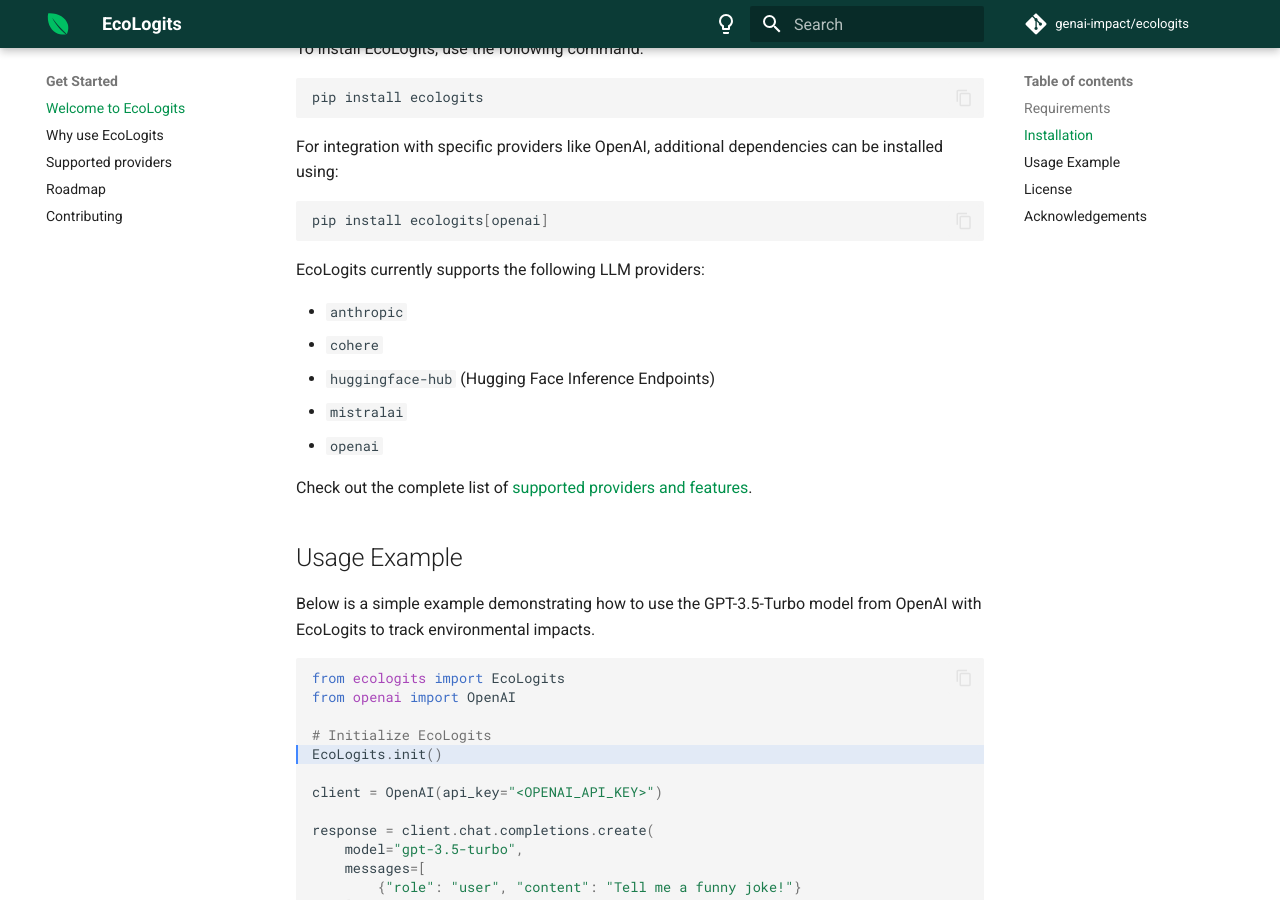
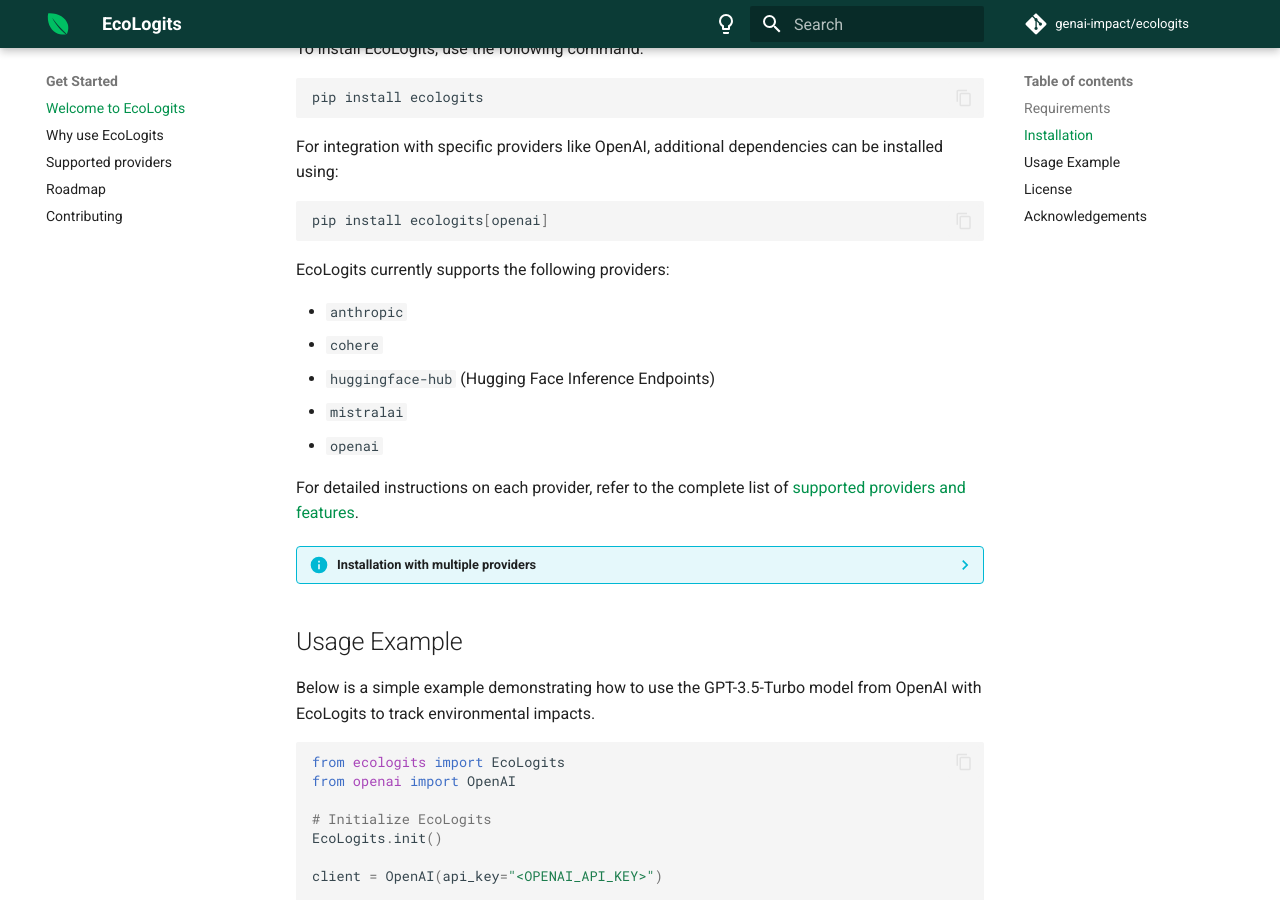
Before and after one commit to genai-impact/ecologits, an MkDocs documentation site: the page built from docs/index.md, in a window 1280 px wide and 900 px high, scrolled down 685 px. Built offline with MkDocs 1.6.1 and Material for MkDocs 9.7.7, drawn with Linux system fonts in a browser that asks for light colours; comment, search, counter and statistics services are not loaded.

Commit message:
docs: change provider listing

````diff
--- a/docs/index.md
+++ b/docs/index.md
@@ -32,7 +32,7 @@
 pip install ecologits[openai]
 ```
 
-EcoLogits currently supports the following LLM providers:
+EcoLogits currently supports the following providers:
 
 - `anthropic`
 - `cohere`
@@ -40,14 +40,22 @@
 - `mistralai`
 - `openai`
 
-Check out the complete list of [supported providers and features](providers.md).
+For detailed instructions on each provider, refer to the complete list of [supported providers and features](providers.md).
 
+
+??? info "Installation with multiple providers"
+
+    If you need to install extra dependencies for **multiple providers** at once, you can do so by separating them with a comma, like this:
+
+    ```shell
+    pip install ecologits[openai,anthropic]
+    ```
 
 ## Usage Example
 
 Below is a simple example demonstrating how to use the GPT-3.5-Turbo model from OpenAI with EcoLogits to track environmental impacts.
 
-```python hl_lines="5"
+```python
 from ecologits import EcoLogits
 from openai import OpenAI
 
--- a/mkdocs.yml
+++ b/mkdocs.yml
@@ -20,7 +20,6 @@
           - 'OpenAI': tutorial/providers/openai.md
   - 'Methodology': methodology.md
   - 'API Reference': api_reference.md
-
 
 theme:
   name: material
````
Also changed, not shown: docs/providers.md (+11 -0 lines).
